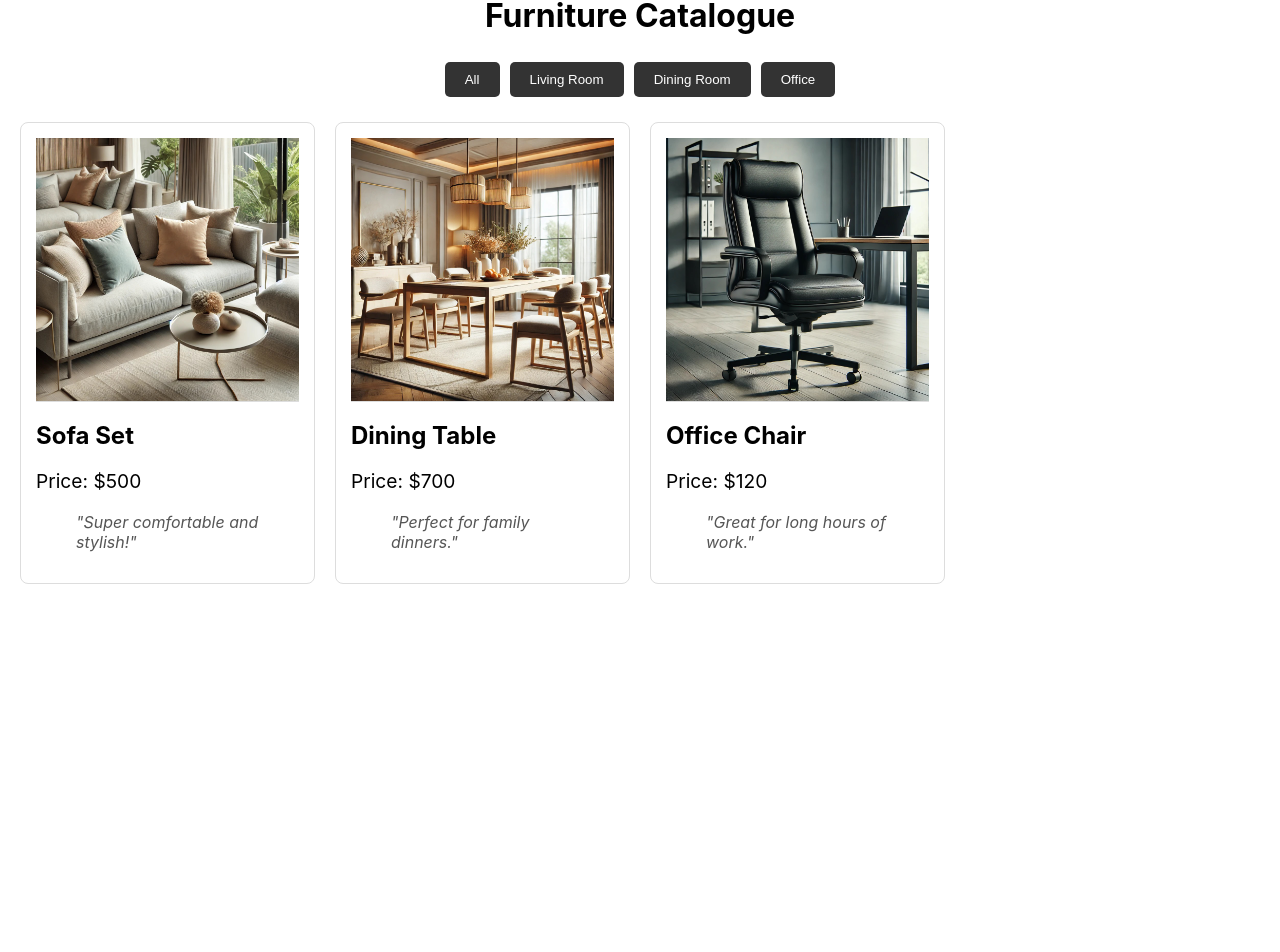
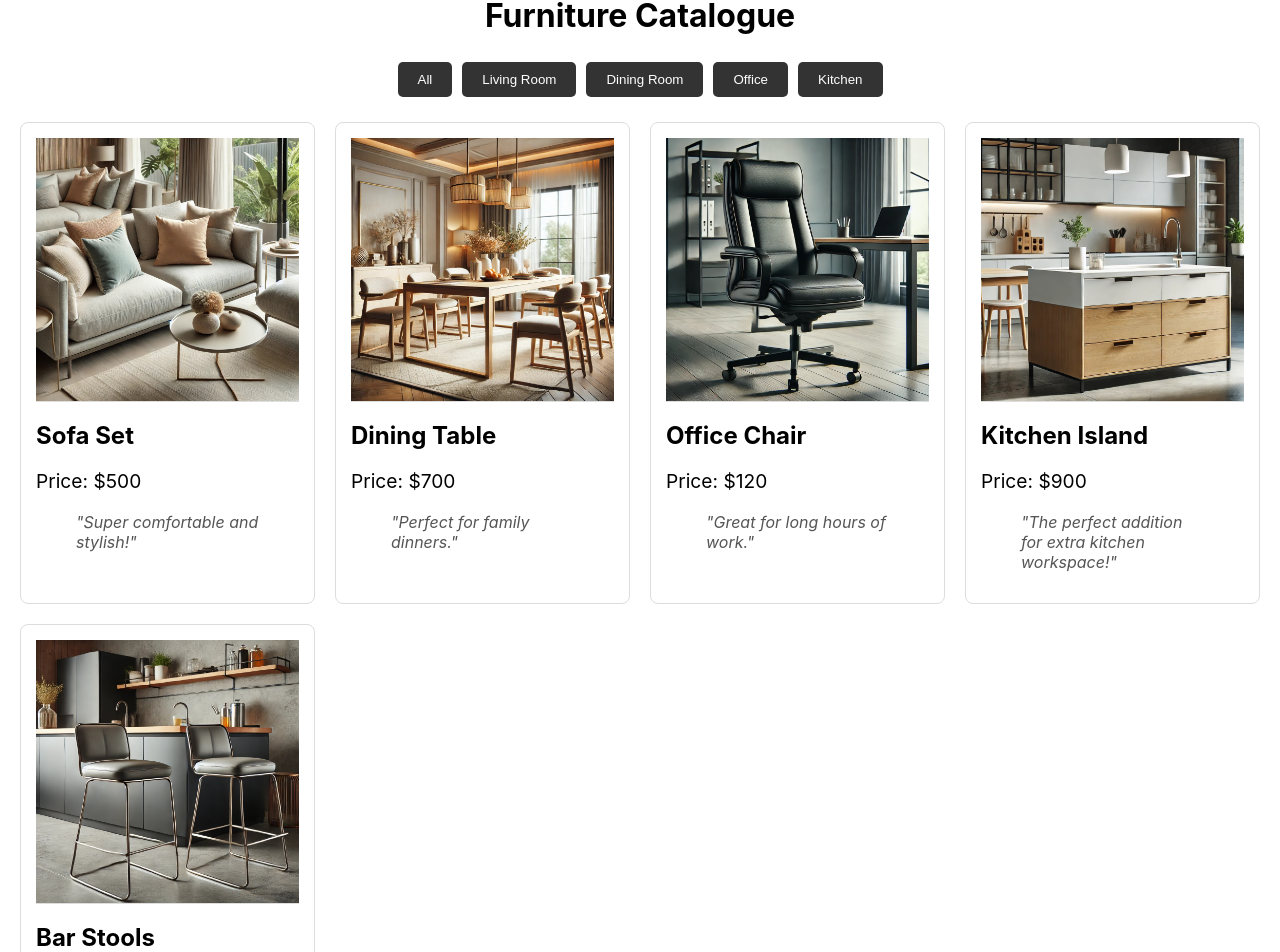
Before and after one commit to gladstone28/furniture-catalogue-app, a React (Create React App) app: page / in a window 1280 px wide. Shown: the part 45-997 px from the top of the page. Before the commit the page ends 800 px from the top, so only its background shows below. Built offline with nearby package versions, Linux system fonts and the light colour scheme.

Commit message:
add new furniture graphics and modify CategoryFilter.js and FurnitureData.js

```diff
--- a/src/components/CategoryFilter.js
+++ b/src/components/CategoryFilter.js
@@ -1,8 +1,8 @@
 // src/components/CategoryFilter.js
 import React from 'react';
-import '../styles/CategoryFilter.css';  // Update this path
+import '../styles/CategoryFilter.css';  // Make sure the path is correct
 
-const categories = ['All', 'Living Room', 'Dining Room', 'Office'];
+const categories = ['All', 'Living Room', 'Dining Room', 'Office', 'Kitchen'];  // Added 'Kitchen'
 
 const CategoryFilter = ({ onFilter }) => {
   return (
--- a/src/data/furnitureData.js
+++ b/src/data/furnitureData.js
@@ -24,7 +24,23 @@ const furnitureData = [
     price: '$120',
     testimonial: 'Great for long hours of work.',
   },
-  // Add more furniture items here as needed
+  // New Kitchen items
+  {
+    id: 4,
+    name: 'Kitchen Island',
+    category: 'Kitchen',
+    image: `${process.env.PUBLIC_URL}/images/kitchen_island.jpg`, // Kitchen island image path
+    price: '$900',
+    testimonial: 'The perfect addition for extra kitchen workspace!',
+  },
+  {
+    id: 5,
+    name: 'Bar Stools',
+    category: 'Kitchen',
+    image: `${process.env.PUBLIC_URL}/images/bar_stools.jpg`, // Bar stools image path
+    price: '$200',
+    testimonial: 'Stylish and comfortable for the kitchen counter.',
+  },
 ];
 
 export default furnitureData;
```
Also changed, not shown: public/images/bar_stools.jpg (added), public/images/kitchen_island.jpg (added).
